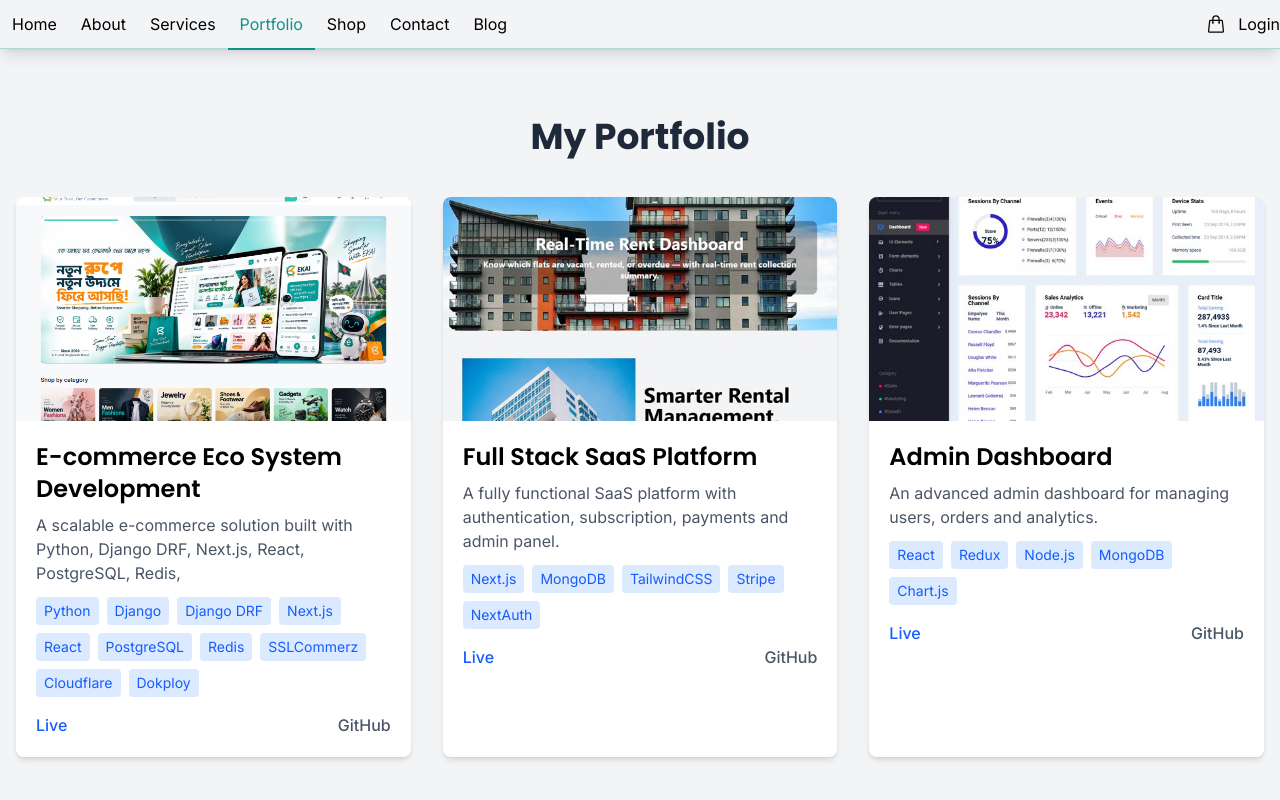
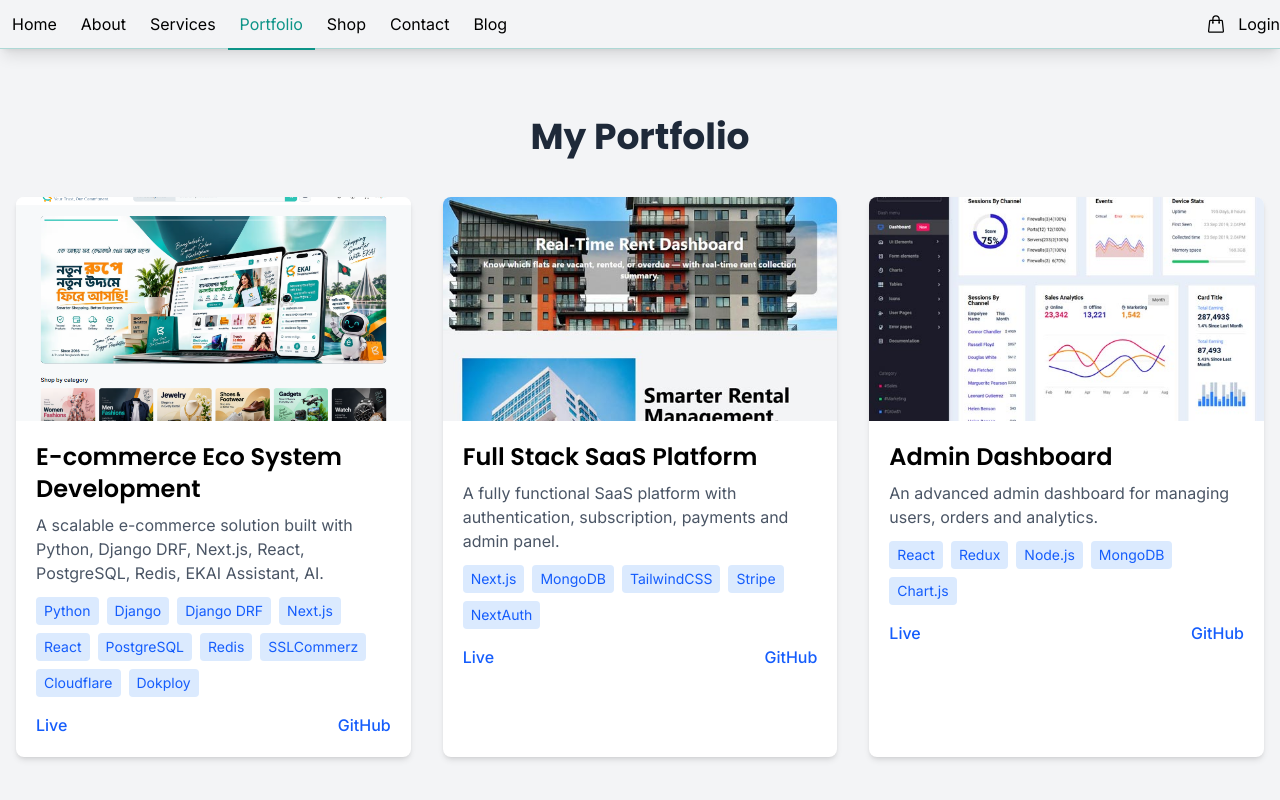
Before and after one commit to wahednur/wahednur, a Next.js app: page /portfolio in a window 1280 px wide. Shown: the top 800 px of the page. Built offline with nearby package versions, Linux system fonts and the light colour scheme; no server answers.

Commit message:
Add ekhaneikini project

```diff
--- a/src/app/(public-pages)/portfolio/page.tsx
+++ b/src/app/(public-pages)/portfolio/page.tsx
@@ -1,5 +1,4 @@
 import Image from "next/image";
-import Link from "next/link";
 
 interface PortfolioItem {
   id: string;
@@ -19,7 +18,7 @@ const portfolios: PortfolioItem[] = [
     title: "E-commerce Eco System Development",
     slug: "ecommerce-web-app",
     description:
-      "A scalable e-commerce solution built with Python, Django DRF, Next.js, React, PostgreSQL, Redis,",
+      "A scalable e-commerce solution built with Python, Django DRF, Next.js, React, PostgreSQL, Redis, EKAI Assistant, AI.",
     image: "/ek.png",
     category: "E-Commerce",
     tags: ["Python","Django","Django DRF", "Next.js", "React", "PostgreSQL","Redis", "SSLCommerz", "Cloudflare", "Dokploy",],
@@ -90,14 +89,10 @@ export default function PortfolioPage() {
 
               <div className="flex justify-between">
                 {item.liveLink && (
-                  <Link href="#" className="text-blue-600 font-medium">
-                    Live
-                  </Link>
+                  <a href={`${item.liveLink}`}target="_blank" rel="noopener noreferrer"  className="text-blue-600 font-medium" >Live</a>
                 )}
                 {item.githubLink && (
-                  <Link href="#" className="text-gray-600 font-medium">
-                    GitHub
-                  </Link>
+                  <a href={`${item.githubLink}`} target="_blank" rel="noopener noreferrer"  className="text-blue-600 font-medium" >GitHub</a>
                 )}
               </div>
             </div>
```
